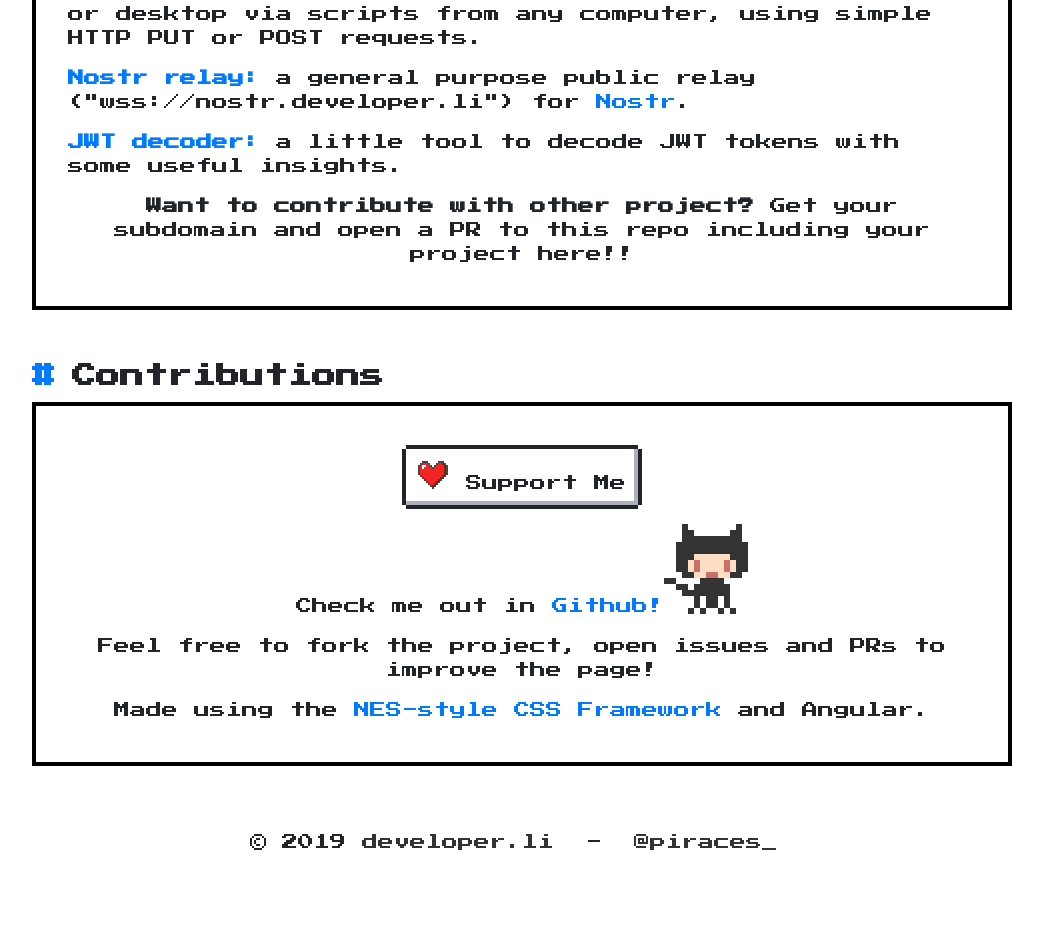
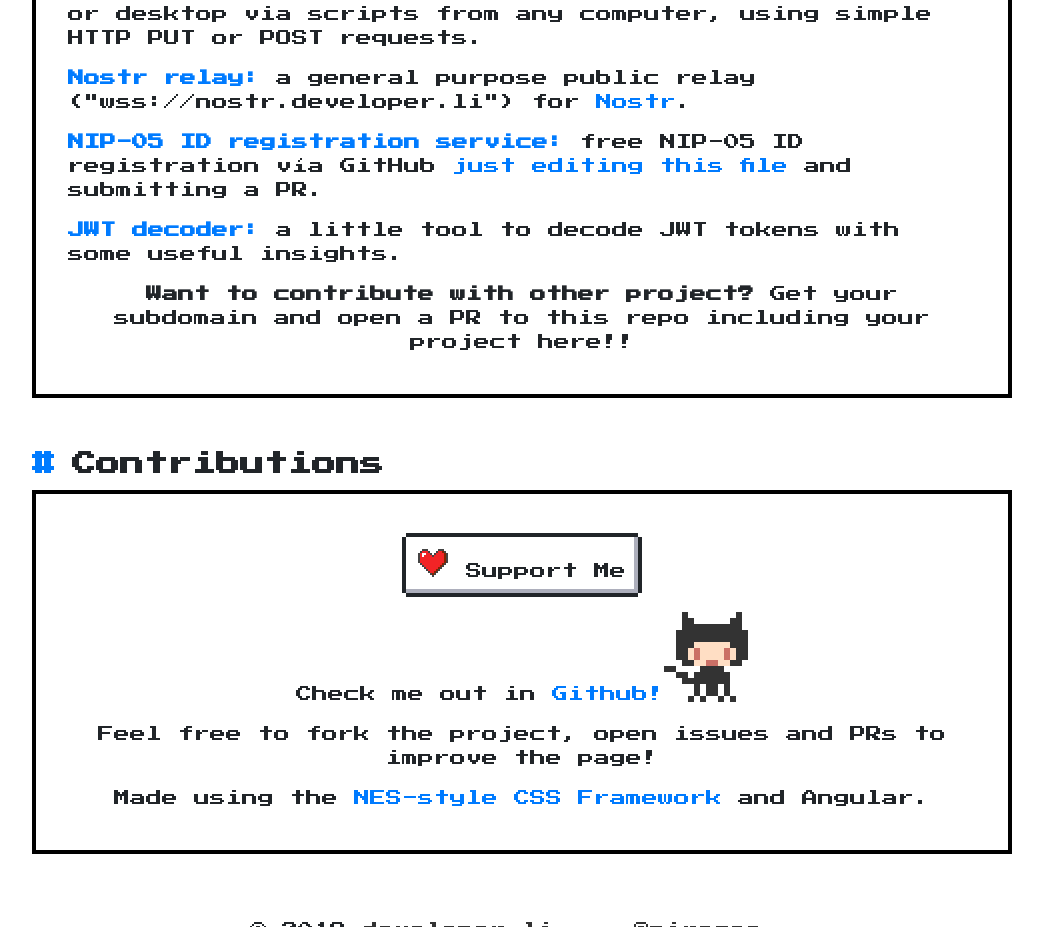
Before and after one commit to piraces/developer.li, an Angular app: page / in a window 1280 px wide. Shown: the part 1144-2071 px from the top of the page, without its empty margins (118-1161 px from the left). Before the commit the page ends 2030 px from the top, so only its background shows below. Built offline with nearby package versions, Linux system fonts and the light colour scheme; no server answers.

Commit message:
feat: add info about nostr

```diff
--- a/src/app/app.component.html
+++ b/src/app/app.component.html
@@ -79,6 +79,7 @@
           <div class="bottom-margin">
             <p><b><a href="https://ntfy.developer.li/">ntfy:</a></b> ntfy lets you send push notifications to your phone or desktop via scripts from any computer, using simple HTTP PUT or POST requests.</p>
             <p><b><a href="https://nostr.developer.li/">Nostr relay:</a></b> a general purpose public relay ("wss://nostr.developer.li") for <a href="https://usenostr.org/">Nostr</a>.</p>
+            <p><b><a href="https://developer.li/.well-known/nostr.json">NIP-05 ID registration service:</a></b> free NIP-05 ID registration vía GitHub <a href="https://github.com/piraces/developer.li/edit/main/src/.well-known/nostr.json">just editing this file</a> and submitting a PR.</p>
             <p><b><a href="https://nostr.developer.li/">JWT decoder:</a></b> a little tool to decode JWT tokens with some useful insights.</p>
           </div>
           <div class="centered top-margin">
```
Also changed, not shown: 1 other file (tests, documents, lock files or other folders).
